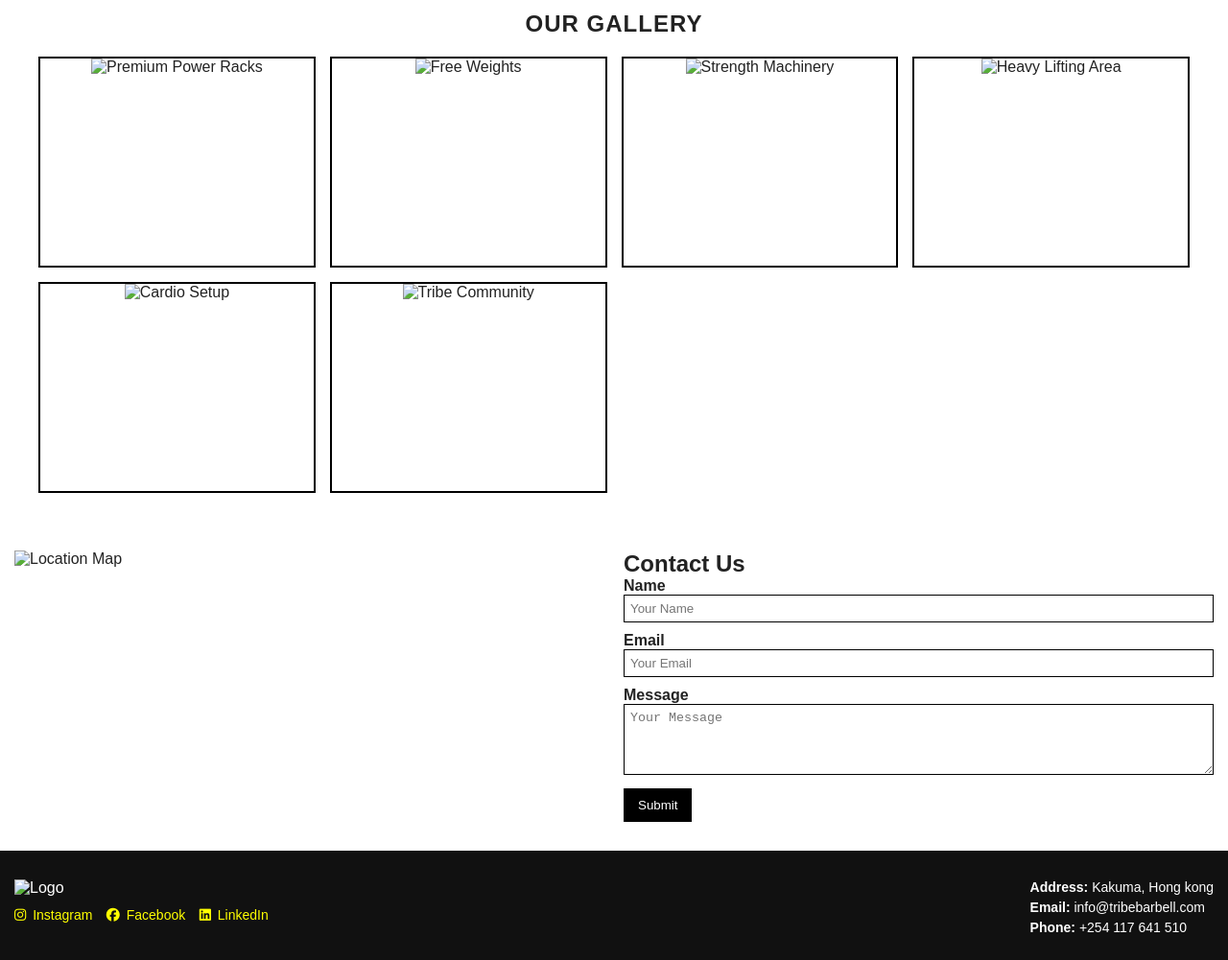
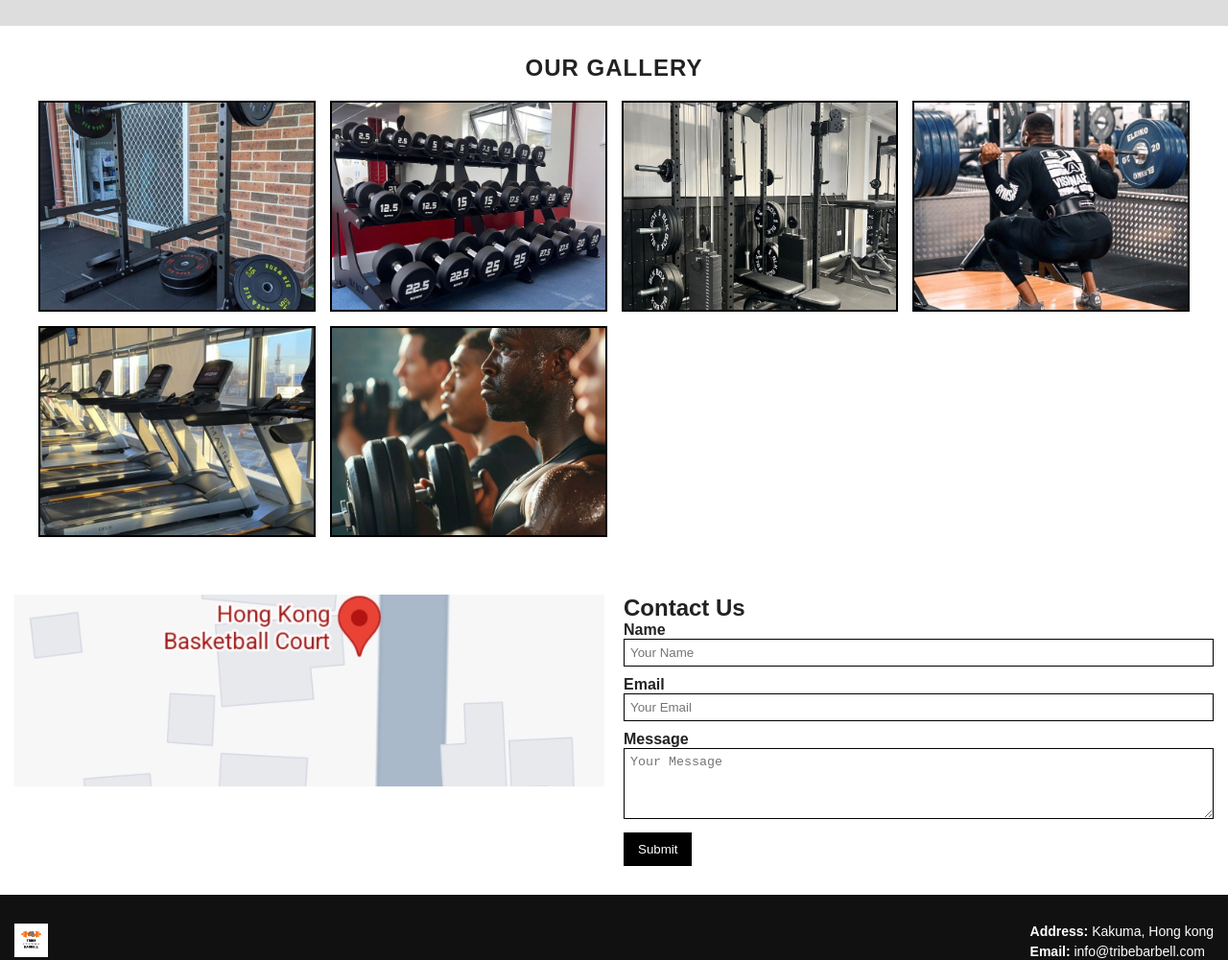
Before and after one commit to oloostephan488-creator/Tribe-Barbell, a plain HTML site: page index.html in a window 1280 px wide. Shown: the part 1051-2052 px from the top of the page at 96% size. Drawn offline with Linux system fonts and the light colour scheme; files whose address does not match are found by name.

Commit message:
Update image paths in index.html

```diff
--- a/index.html
+++ b/index.html
@@ -11,7 +11,7 @@
 
     <header class="header">
         <div class="logo">
-            <img src="./img/logo.jpg" alt="Tribe Barbell Logo">
+            <img src="./logo.jpg" alt="Tribe Barbell Logo">
         </div>
         <nav>
             <ul>
@@ -36,7 +36,7 @@
         <section id="about" class="sectionTwo">
             <div class="about-container">
                 <div class="about-image">
-                    <img src="./img/bckg.png" alt="Gym Facility">
+                    <img src="./bckg.png" alt="Gym Facility">
                 </div>
                 <div class="about-text">
                     <h2>About Us</h2>
@@ -70,32 +70,31 @@
             </div>
         </section>
 
-        <!-- NEW GALLERY SECTION -->
         <section id="gallery" class="sectionGallery">
             <h2>Our Gallery</h2>
             <div class="gallery-container">
                 <div class="gallery-item">
-                    <img src="./img/power-rack.jpg" alt="Premium Power Racks">
+                    <img src="./power-rack.jpg" alt="Premium Power Racks">
                     <div class="img-overlay"><span>Power Racks</span></div>
                 </div>
                 <div class="gallery-item">
-                    <img src="./img/free-weights.jpg" alt="Free Weights">
+                    <img src="./free-weights.jpg" alt="Free Weights">
                     <div class="img-overlay"><span>Free Weights</span></div>
                 </div>
                 <div class="gallery-item">
-                    <img src="./img/machinery.jpg" alt="Strength Machinery">
+                    <img src="./machinery.jpg" alt="Strength Machinery">
                     <div class="img-overlay"><span>Machinery</span></div>
                 </div>
                 <div class="gallery-item">
-                    <img src="./img/lifting.jpg" alt="Heavy Lifting Area">
+                    <img src="./lifting.jpg" alt="Heavy Lifting Area">
                     <div class="img-overlay"><span>Lifting</span></div>
                 </div>
                 <div class="gallery-item">
-                    <img src="./img/cardio.jpg" alt="Cardio Setup">
+                    <img src="./cardio.jpg" alt="Cardio Setup">
                     <div class="img-overlay"><span>Cardio Zone</span></div>
                 </div>
                 <div class="gallery-item">
-                    <img src="./img/community.jpg" alt="Tribe Community">
+                    <img src="./community.jpg" alt="Tribe Community">
                     <div class="img-overlay"><span>The Tribe</span></div>
                 </div>
             </div>
@@ -104,7 +103,7 @@
         <section id="contact" class="sectionFour">
             <div class="contact-container">
                 <div class="contact-map">
-                    <img src="./img/map.jpg" alt="Location Map">
+                    <img src="./map.jpg" alt="Location Map">
                 </div>
                 <div class="contact-form">
                     <h2>Contact Us</h2>
@@ -131,7 +130,7 @@
     <footer class="footer">
         <div class="footer-left">
             <div class="footer-logo">
-                <img src="./img/logo.jpg" alt="Logo">
+                <img src="./logo.jpg" alt="Logo">
             </div>
             <div class="social-links">
                 <a href=""><i class="fab fa-instagram"></i> Instagram</a>
```
